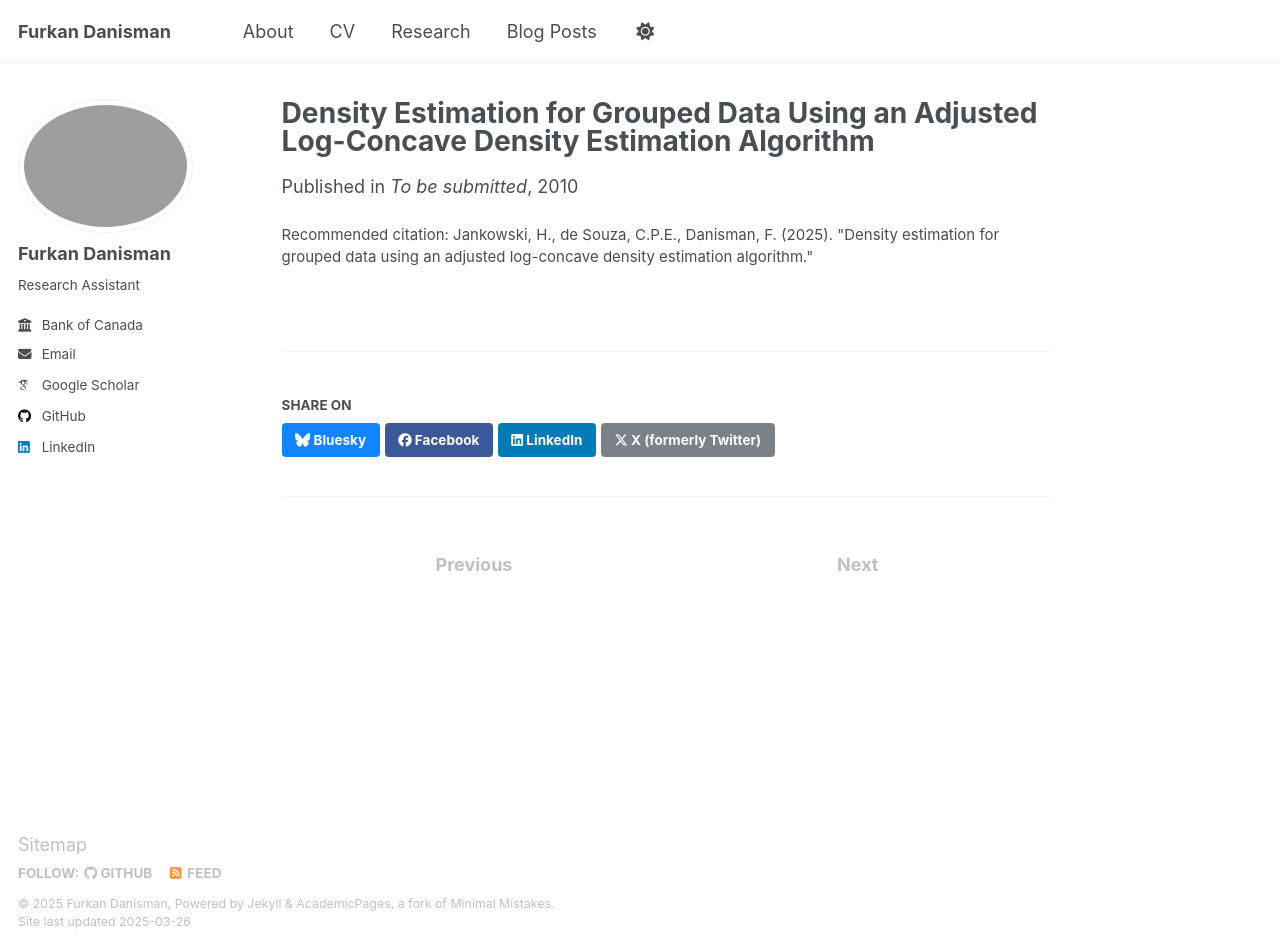
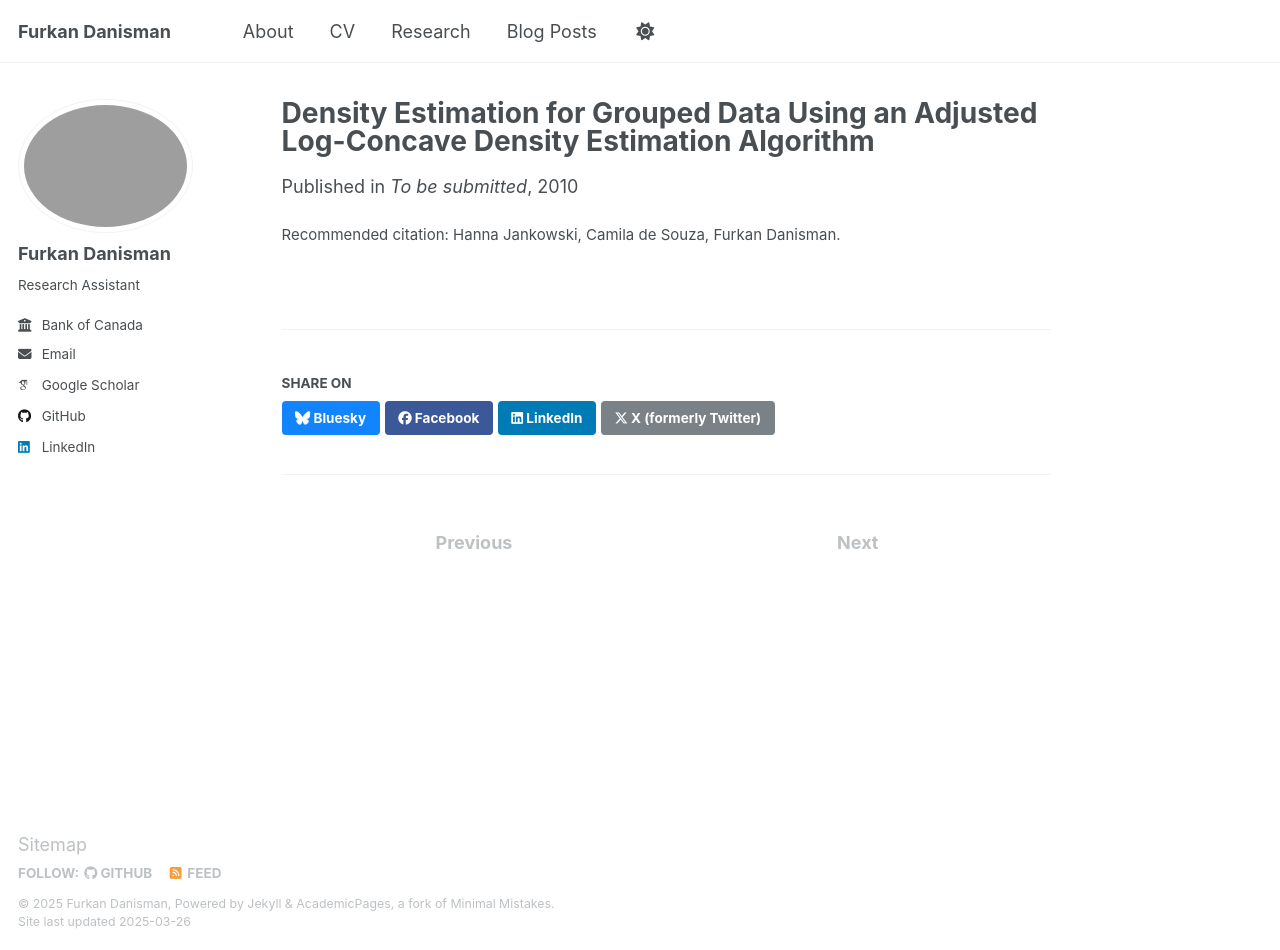
Before and after one commit to FurkanDanisman/FurkanDanisman.github.io, a Jekyll site: the page built from _publications/2010-10-01-paper-title-number-2.md, in a window 1280 px wide and 950 px high. Built offline with Jekyll 4.4.1, drawn with Linux system fonts in a browser that asks for light colours; some web fonts are replaced.

Commit message:
Update 2010-10-01-paper-title-number-2.md

```diff
--- a/_publications/2010-10-01-paper-title-number-2.md
+++ b/_publications/2010-10-01-paper-title-number-2.md
@@ -4,5 +4,5 @@ collection: publications
 category: Working Paper
 excerpt: 'An innovative approach to density estimation for grouped data using an adjusted log-concave density estimation algorithm.'
 venue: 'To be submitted'
-citation: 'Jankowski, H., de Souza, C.P.E., Danisman, F. (2025). "Density estimation for grouped data using an adjusted log-concave density estimation algorithm."'
+citation: 'Hanna Jankowski, Camila de Souza, Furkan Danisman.'
 ---
```
